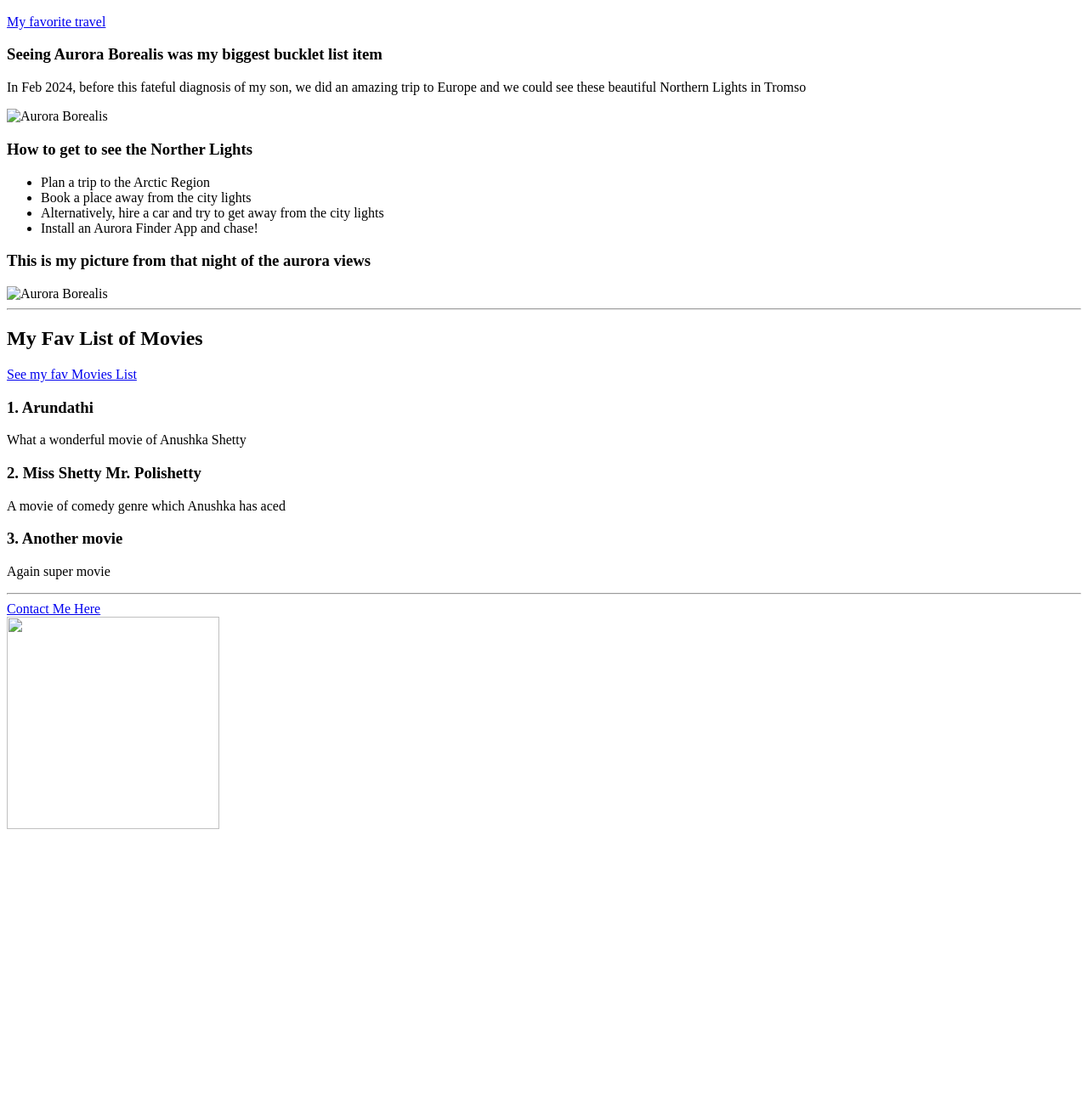
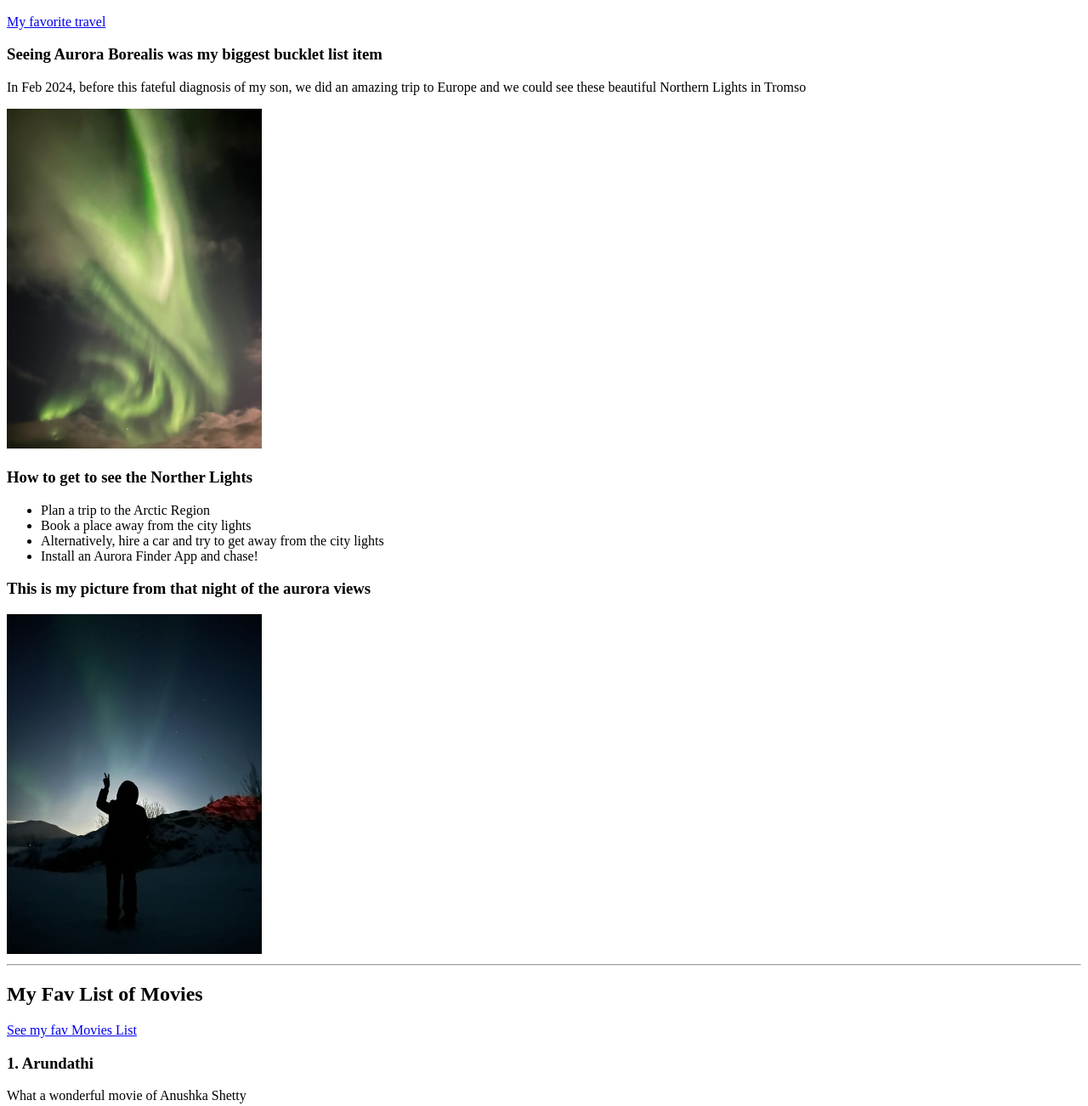
Before and after one commit to PrattyCodes20/Html-Praty-First-Project, a plain HTML site: page index.html in a window 1280 px wide. Shown: the part 340-1642 px from the top of the page at 85% size. Before the commit the page ends 1328 px from the top, so only its background shows below. Drawn offline with Linux system fonts and the light colour scheme; the site is published under a folder, as on GitHub Pages, so addresses that start at the root find nothing.

Commit message:
correction commit

```diff
--- a/index.html
+++ b/index.html
@@ -30,7 +30,7 @@
 <P>In Feb 2024, before this fateful diagnosis of my son, we did an amazing trip to Europe and we could see these beautiful Northern Lights in
   Tromso
 </P>
-<img src="/assets/images/1.jpeg"
+<img src="./assets/images/1.jpeg"
   alt="Aurora Borealis" width="300" height="400" />
 
 <h3>How to get to see the Norther Lights</h3>
@@ -41,11 +41,11 @@
   <li>Install an Aurora Finder App and chase!</li>
 </ul>
 <h3>This is my picture from that night of the aurora views</h3>
-<img src="/assets/images/me.jpeg"
+<img src="./assets/images/me.jpeg"
   alt="Aurora Borealis" width="300" height="400" />
 <hr/>
 <h2>My Fav List of Movies</h2>
-<a href="/public/movie-ranking.html">See my fav Movies List</a>
+<a href="./public/movie-ranking.html">See my fav Movies List</a>
 <h3>1. Arundathi</h3>
 <p>What a wonderful movie of Anushka Shetty</p>
 <h3>2. Miss Shetty Mr. Polishetty</h3>
@@ -53,9 +53,9 @@
 <h3>3. Another movie</h3>
 <p>Again super movie</p>
 <hr/>
-<a href="/public/contact.html">Contact Me Here</a>
+<a href="./public/contact.html">Contact Me Here</a>
 <br/>
-<img src="/assets/images/ContactMe.png" height="250" width="250">
+<img src="./assets/images/ContactMe.png" height="250" width="250">
 </body>
 </html>
 
```
